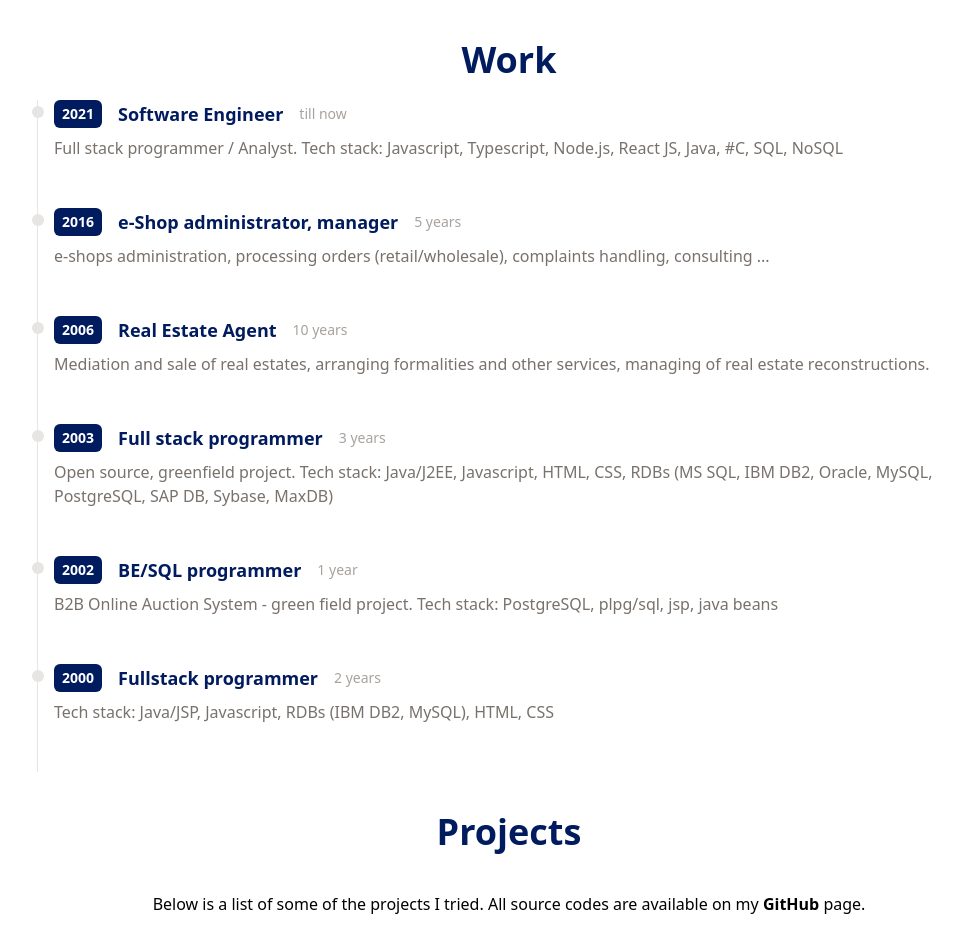
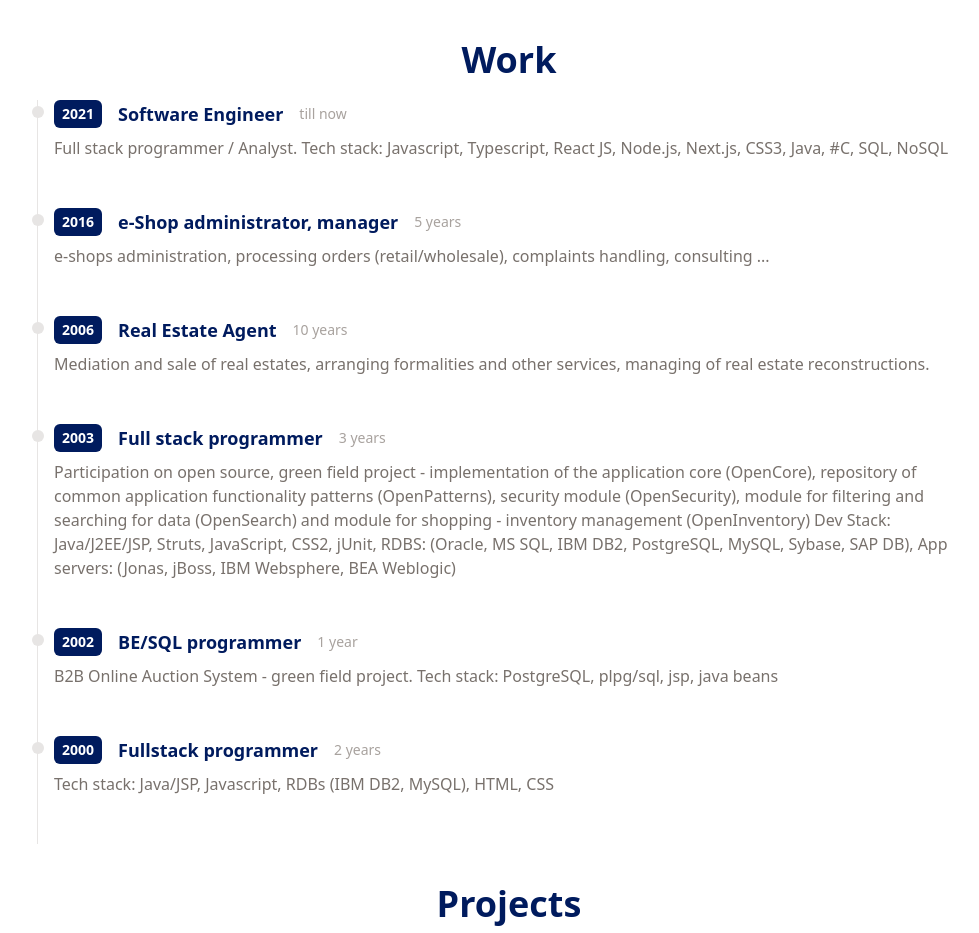
Before and after one commit to juleni/portfolio, a React (Vite) app: page / in a window 1280 px wide. Shown: the part 800-1733 px from the top of the page, without its empty margins (163-1142 px from the left). Built offline with nearby package versions, Linux system fonts and the light colour scheme.

Commit message:
Updated cv

```diff
--- a/src/components/Work.jsx
+++ b/src/components/Work.jsx
@@ -6,7 +6,7 @@ const data = [
     title: "Software Engineer",
     duration: "till now",
     details:
-      "Full stack programmer / Analyst. Tech stack: Javascript, Typescript, Node.js, React JS, Java, #C, SQL, NoSQL",
+      "Full stack programmer / Analyst. Tech stack: Javascript, Typescript, React JS, Node.js, Next.js, CSS3, Java, #C, SQL, NoSQL",
   },
   {
     year: 2016,
@@ -27,7 +27,7 @@ const data = [
     title: "Full stack programmer",
     duration: "3 years",
     details:
-      "Open source, greenfield project. Tech stack: Java/J2EE, Javascript, HTML, CSS, RDBs (MS SQL, IBM DB2, Oracle, MySQL, PostgreSQL, SAP DB, Sybase, MaxDB)",
+      "Participation on open source, green field project - implementation of the application core (OpenCore), repository of common application functionality patterns (OpenPatterns), security module (OpenSecurity), module for filtering and searching for data (OpenSearch) and module for shopping - inventory management (OpenInventory) Dev Stack: Java/J2EE/JSP, Struts, JavaScript, CSS2, jUnit, RDBS: (Oracle, MS SQL, IBM DB2, PostgreSQL, MySQL, Sybase, SAP DB), App servers: (Jonas, jBoss, IBM Websphere, BEA Weblogic) ",
   },
   {
     year: 2002,
```
